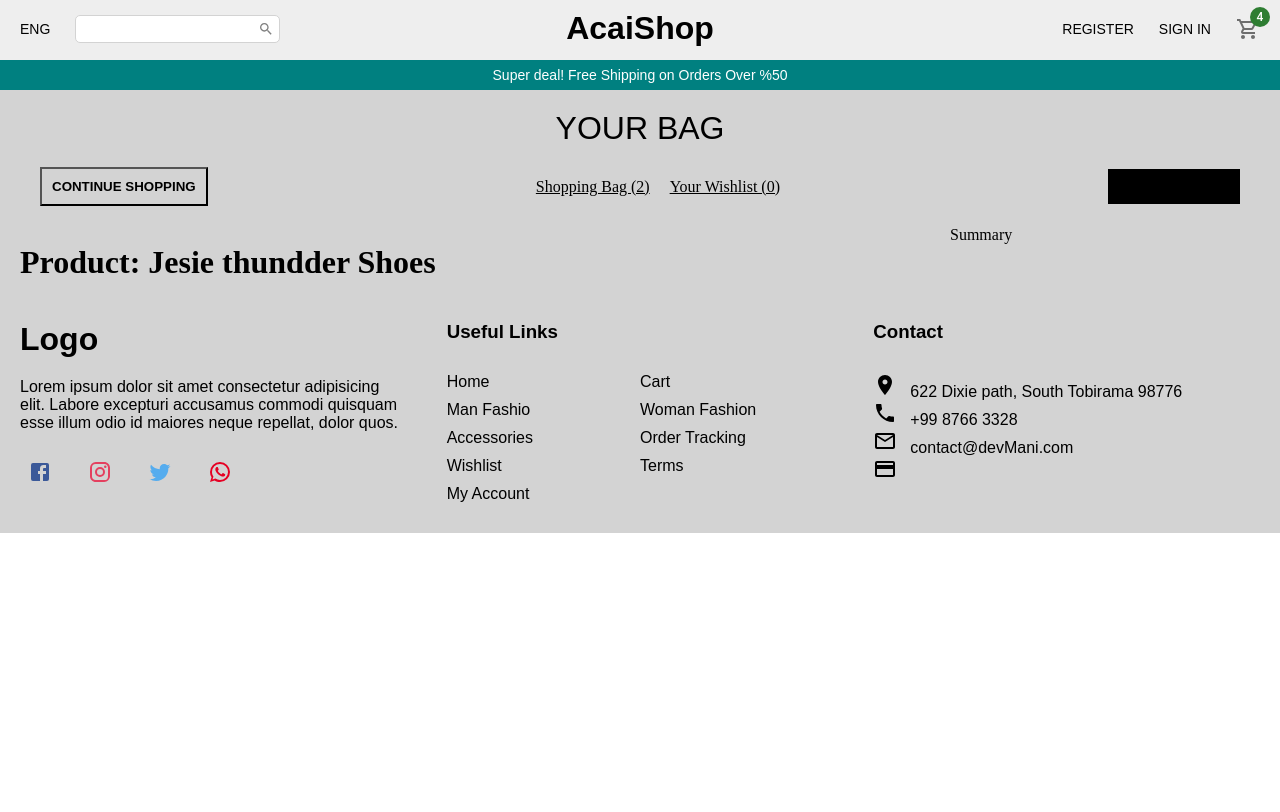
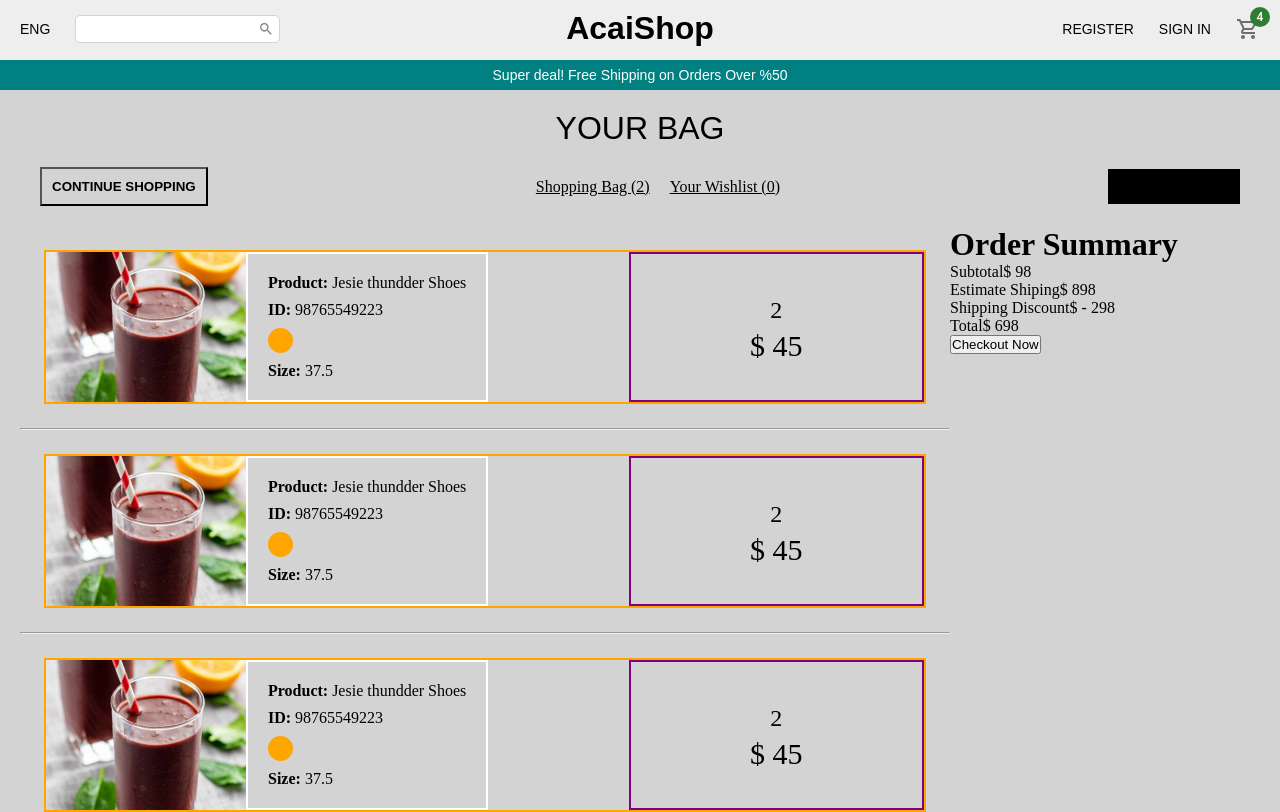
Before and after one commit to Maylon-tech/Acai-website_alfa, a React (Create React App) app: page / in a window 1280 px wide. Shown: the top 812 px of the page. Built offline with nearby package versions, Linux system fonts and the light colour scheme.

Commit message:
building last part of Cart component

```diff
--- a/src/pages/Cart/Cart.jsx
+++ b/src/pages/Cart/Cart.jsx
@@ -1,4 +1,5 @@
 import React from 'react'
+import cartImg from '../../assets/images/heroImg2.jpg'
 import { Container,
 Wrapper, Title,
 Top, Bottom,
@@ -10,7 +11,18 @@ ProductDetails,
 PriceDetails,
 Image,
 Details,
-ProductName
+ProductName,
+ProductId,
+ProductColor,
+ProductSize,
+ProductPrice,
+ProductAmountContainer,
+ProductAmount,
+SumTitle,
+SumItem,
+SumItemText,
+SumItemPrice,
+Button
 } from './index'
 import Navbar from '../../components/Navbar/Navbar'
 import Announcement from '../../components/Announcement/Announcement'
@@ -36,15 +48,94 @@ const Cart = () => {
                     <Info>
                         <Product>
                             <ProductDetails>
-                                <Image />
+                                <Image src={cartImg} />
                                 <Details>
                                     <ProductName><b>Product:</b> Jesie thundder Shoes</ProductName>
+                                    <ProductId><b>ID:</b> 98765549223</ProductId>
+                                    <ProductColor color="orange" />
+                                    <ProductSize><b>Size:</b> 37.5</ProductSize>
                                 </Details>
                             </ProductDetails>
-                            <PriceDetails></PriceDetails>
+
+                            <PriceDetails>
+                                <ProductAmountContainer>
+                                    {/* <Add /> */}
+                                    <ProductAmount> 2 </ProductAmount>
+                                    {/* <Remove /> */}
+                                </ProductAmountContainer>
+                                <ProductPrice> $ 45</ProductPrice>
+                            </PriceDetails>
+
+                        </Product>
+                        <hr />
+                        <Product>
+                            <ProductDetails>
+                                <Image src={cartImg} />
+                                <Details>
+                                    <ProductName><b>Product:</b> Jesie thundder Shoes</ProductName>
+                                    <ProductId><b>ID:</b> 98765549223</ProductId>
+                                    <ProductColor color="orange" />
+                                    <ProductSize><b>Size:</b> 37.5</ProductSize>
+                                </Details>
+                            </ProductDetails>
+
+                            <PriceDetails>
+                                <ProductAmountContainer>
+                                    {/* <Add /> */}
+                                    <ProductAmount> 2 </ProductAmount>
+                                    {/* <Remove /> */}
+                                </ProductAmountContainer>
+                                <ProductPrice> $ 45</ProductPrice>
+                            </PriceDetails>
+
+                        </Product>
+                        <hr />
+                        <Product>
+                            <ProductDetails>
+                                <Image src={cartImg} />
+                                <Details>
+                                    <ProductName><b>Product:</b> Jesie thundder Shoes</ProductName>
+                                    <ProductId><b>ID:</b> 98765549223</ProductId>
+                                    <ProductColor color="orange" />
+                                    <ProductSize><b>Size:</b> 37.5</ProductSize>
+                                </Details>
+                            </ProductDetails>
+
+                            <PriceDetails>
+                                <ProductAmountContainer>
+                                    {/* <Add /> */}
+                                    <ProductAmount> 2 </ProductAmount>
+                                    {/* <Remove /> */}
+                                </ProductAmountContainer>
+                                <ProductPrice> $ 45</ProductPrice>
+                            </PriceDetails>
+
                         </Product>
                     </Info>
-                    <Summary>Summary</Summary>
+                    <Summary>
+                        <SumTitle>Order Summary</SumTitle>
+
+                        <SumItem>
+                            <SumItemText>Subtotal</SumItemText>
+                            <SumItemPrice>$ 98</SumItemPrice>
+                        </SumItem>
+
+                        <SumItem>
+                            <SumItemText>Estimate Shiping</SumItemText>
+                            <SumItemPrice>$ 898</SumItemPrice>
+                        </SumItem>
+
+                        <SumItem>
+                            <SumItemText>Shipping Discount</SumItemText>
+                            <SumItemPrice>$ - 298</SumItemPrice>
+                        </SumItem>
+
+                        <SumItem>
+                            <SumItemText type="total">Total</SumItemText>
+                            <SumItemPrice>$ 698</SumItemPrice>
+                        </SumItem>
+                        <Button>Checkout Now</Button>
+                    </Summary>
                 </Bottom>
             </Wrapper>
 
--- a/src/pages/Cart/index.js
+++ b/src/pages/Cart/index.js
@@ -47,30 +47,94 @@ export const Info = styled.div`
     flex: 3;
 `
 
+export const Product = styled.div`
+    display: flex;
+    justify-content: space-between;
+    border: 2px solid orange;
+    margin: 1.5rem;
+`
+
+export const ProductDetails = styled.div`
+    flex: 2;
+    display: flex;
+`
+
+export const PriceDetails = styled.div`
+    flex: 1;
+    display: flex;
+    flex-direction: column;
+    align-items: center;
+    justify-content: center;
+    border: 2px solid purple;
+`
+
+export const Image = styled.img`
+    width: 200px;
+    height: 150px;
+    object-fit: cover;
+`
+
+export const Details = styled.div`
+    padding: 20px;
+    display: flex;
+    flex-direction: column;
+    justify-content: space-between;
+    border: 2px solid white;
+`
+
+export const ProductName = styled.span`
+
+`
+
+export const ProductId = styled.span`
+
+`
+
+export const ProductColor = styled.span`
+    width: 25px;
+    height: 25px;
+    border-radius: 50%;
+    background-color: ${(props) => props.color};
+`
+
+export const ProductSize = styled.span`
+
+`
+
+export const ProductAmountContainer = styled.span`
+    display: flex;
+    align-items: center;
+`
+export const ProductAmount = styled.span`
+    font-size: 24px;
+    margin: 5px;
+`
+
+export const ProductPrice= styled.span`
+    font-size: 30px;
+    font-weight: 200;
+`
+
 export const Summary = styled.div`
     flex: 1;
 `
 
-export const Product = styled.div`
+export const SumTitle = styled.h1`
 
 `
 
-export const ProductDetails = styled.div`
+export const SumItem = styled.div`
 
 `
 
-export const PriceDetails = styled.div`
+export const SumItemText = styled.span`
 
 `
 
-export const Image = styled.img`
+export const SumItemPrice = styled.span`
 
 `
 
-export const Details = styled.p`
+export const Button = styled.button`
 
 `
-
-export const ProductName = styled.h1`
-
-`
```
